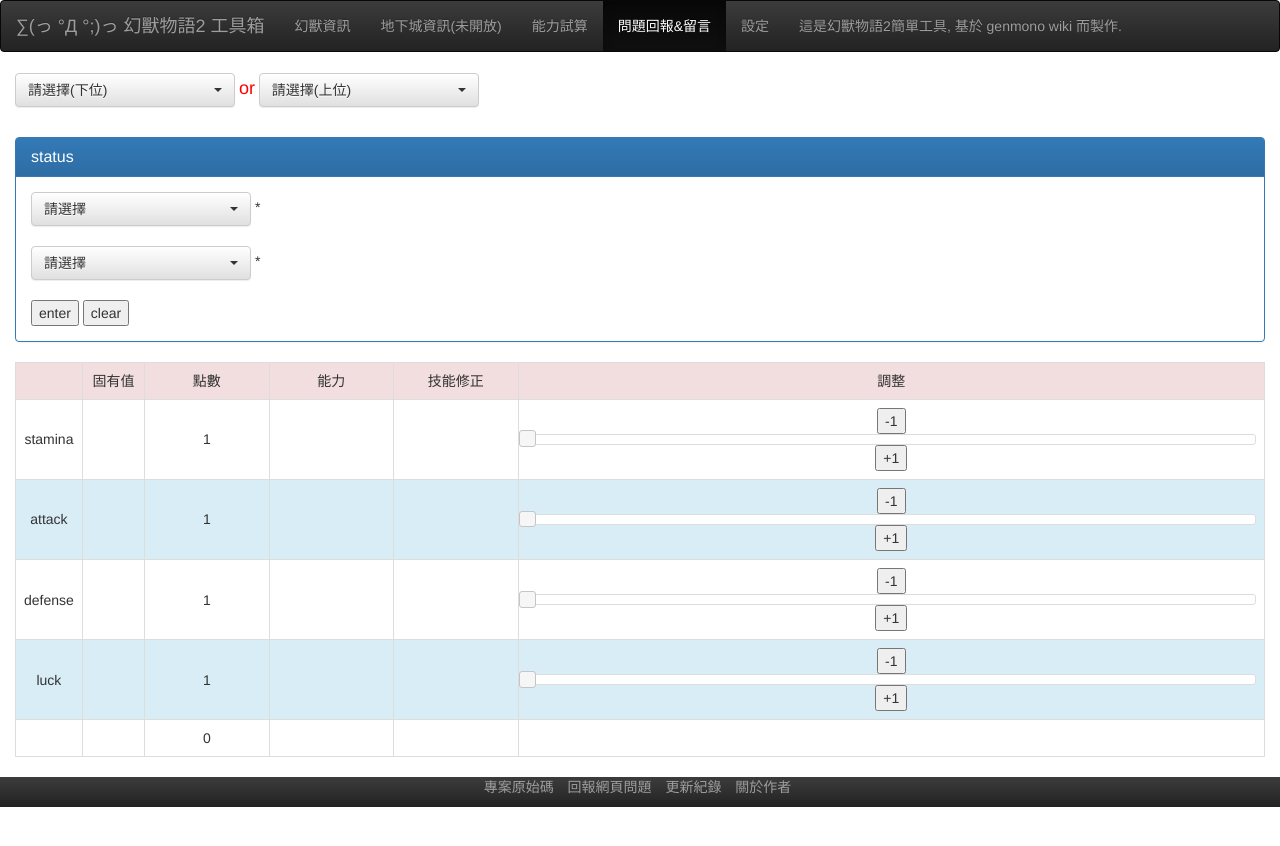
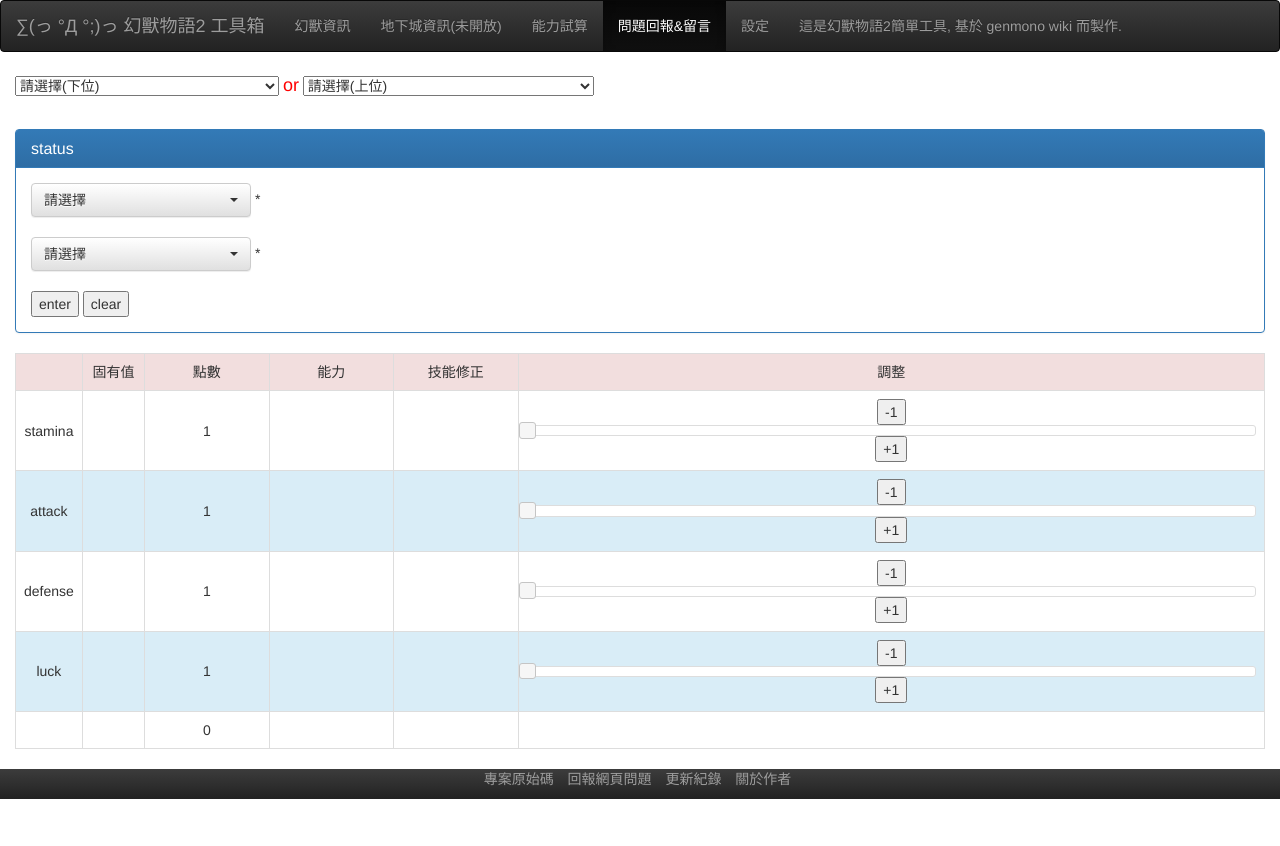
Before and after one commit to shesheshe/genmono, a Jekyll site: the page calculate.html, which Jekyll copies as it is, in a window 1280 px wide. Shown: the top 846 px of the page. Built offline with Jekyll 4.4.1, drawn with Linux system fonts in a browser that asks for light colours.

Commit message:
fix monster list.

```diff
--- a/calculate.html
+++ b/calculate.html
@@ -98,10 +98,10 @@
             </div>
             <div class="row">
                 <div class="col-md-12">
-                    <select class="selectpicker" id="evolution">
+                    <select class="#" id="evolution">
                         <option value="">請選擇(下位)</option>
                     </select> <font color="#f00" size="4">or</font>
-                    <select class="selectpicker" id="evolution2">
+                    <select class="#" id="evolution2">
                         <option value="">請選擇(上位)</option>
                     </select>
                     </p>
```
Also changed, not shown: other parts of calculate.html (+4 -4 lines).
